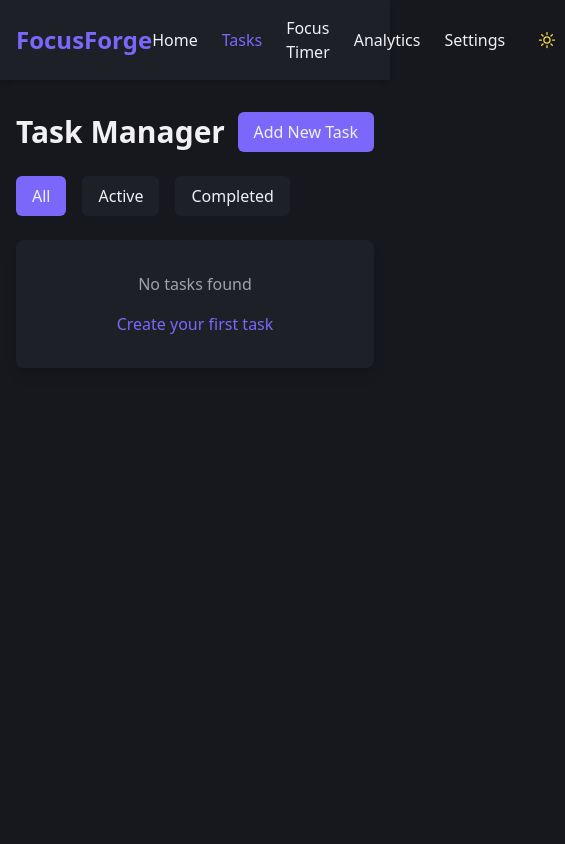
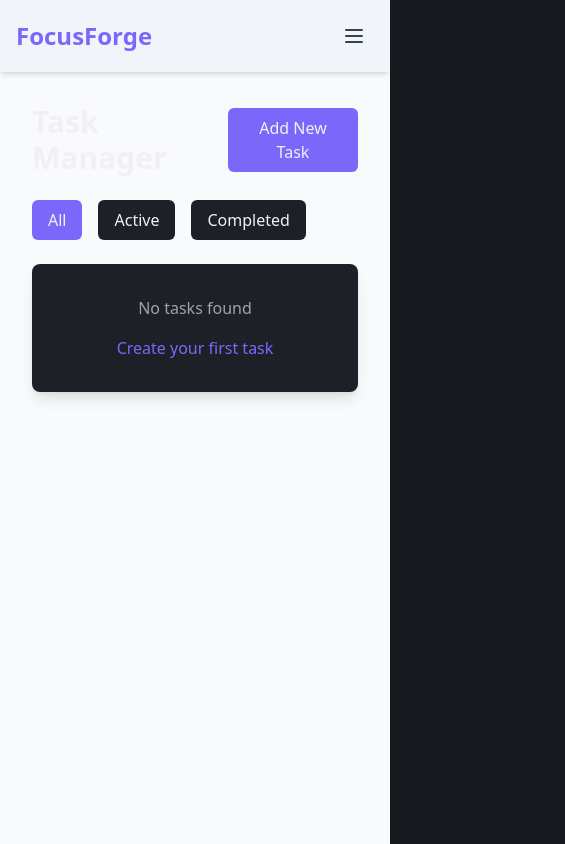
Before and after one commit to abhaysingh-oo7/FocusForge, a React (Vite) app: page /tasks in a window 390 px wide. Shown: the whole page, 565 px wide, since content can reach past the window. Built offline with nearby package versions, Linux system fonts and the light colour scheme.

Commit message:
improved the responsiveness + fixed the theme toggle button

```diff
--- a/src/App.jsx
+++ b/src/App.jsx
@@ -11,9 +11,9 @@ function App() {
   return (
     <AppProvider>
       <Router>
-        <div className="min-h-screen bg-primary text-text">
+        <div className="min-h-screen bg-primary text-text dark:bg-light-primary dark:text-light-text transition-colors duration-200">
           <Navbar />
-          <main>
+          <main className="container mx-auto px-4 sm:px-6 lg:px-8 pb-12">
             <Routes>
               <Route path="/" element={<Dashboard />} />
               <Route path="/tasks" element={<Tasks />} />
--- a/src/components/Navbar.jsx
+++ b/src/components/Navbar.jsx
@@ -1,64 +1,141 @@
+import { useState } from 'react';
 import { Link, useLocation } from 'react-router-dom';
 import { useAppContext } from '../context/AppContext';
+import { Menu, X, Moon, Sun } from 'lucide-react';
 
 const Navbar = () => {
   const { darkMode, toggleDarkMode } = useAppContext();
   const location = useLocation();
+  const [mobileMenuOpen, setMobileMenuOpen] = useState(false);
 
   const isActive = (path) => {
     return location.pathname === path;
   };
 
+  const toggleMobileMenu = () => {
+    setMobileMenuOpen(!mobileMenuOpen);
+  };
+
   return (
-    <nav className="bg-secondary shadow-md">
+    <nav className="bg-secondary shadow-md dark:bg-light-secondary transition-colors duration-200">
       <div className="container-custom py-4">
         <div className="flex items-center justify-between">
           <Link to="/" className="text-2xl font-bold text-accent">
             FocusForge
           </Link>
 
-          <div className="flex items-center space-x-6">
+          {/* Mobile menu button */}
+          <button
+            className="md:hidden p-2 rounded-md focus:outline-none"
+            onClick={toggleMobileMenu}
+            aria-label="Toggle menu"
+          >
+            {mobileMenuOpen ? (
+              <X className="h-6 w-6 text-text dark:text-light-text" />
+            ) : (
+              <Menu className="h-6 w-6 text-text dark:text-light-text" />
+            )}
+          </button>
+
+          {/* Desktop navigation */}
+          <div className="hidden md:flex items-center space-x-6">
             <Link to="/"
-              className={`${isActive('/') ? 'text-accent' : 'text-text hover:text-accent'} transition-colors duration-200`}>
+              className={`${isActive('/') ? 'text-accent' : 'text-text dark:text-light-text hover:text-accent dark:hover:text-accent'} transition-colors duration-200`}>
               Home
             </Link>
 
             <Link to="/tasks"
-              className={`${isActive('/tasks') ? 'text-accent' : 'text-text hover:text-accent'} transition-colors duration-200`}>
+              className={`${isActive('/tasks') ? 'text-accent' : 'text-text dark:text-light-text hover:text-accent dark:hover:text-accent'} transition-colors duration-200`}>
               Tasks
             </Link>
 
             <Link to="/focus"
-              className={`${isActive('/focus') ? 'text-accent' : 'text-text hover:text-accent'} transition-colors duration-200`}>
+              className={`${isActive('/focus') ? 'text-accent' : 'text-text dark:text-light-text hover:text-accent dark:hover:text-accent'} transition-colors duration-200`}>
               Focus Timer
             </Link>
 
             <Link to="/analytics"
-              className={`${isActive('/analytics') ? 'text-accent' : 'text-text hover:text-accent'} transition-colors duration-200`}>
+              className={`${isActive('/analytics') ? 'text-accent' : 'text-text dark:text-light-text hover:text-accent dark:hover:text-accent'} transition-colors duration-200`}>
               Analytics
             </Link>
 
             <Link to="/settings"
-              className={`${isActive('/settings') ? 'text-accent' : 'text-text hover:text-accent'} transition-colors duration-200`}>
+              className={`${isActive('/settings') ? 'text-accent' : 'text-text dark:text-light-text hover:text-accent dark:hover:text-accent'} transition-colors duration-200`}>
               Settings
             </Link>
 
             <button
               onClick={toggleDarkMode}
-              className="ml-2 p-2 rounded-full bg-primary hover:bg-opacity-80 transition-colors duration-200"
+              className="ml-2 p-2 rounded-full bg-primary hover:bg-opacity-80 transition-colors duration-200 dark:bg-light-primary"
+              aria-label={darkMode ? 'Switch to light mode' : 'Switch to dark mode'}
             >
               {darkMode ? (
-                <svg xmlns="http://www.w3.org/2000/svg" fill="none" viewBox="0 0 24 24" strokeWidth={1.5} stroke="currentColor" className="w-5 h-5 text-yellow-300">
-                  <path strokeLinecap="round" strokeLinejoin="round" d="M12 3v2.25m6.364.386-1.591 1.591M21 12h-2.25m-.386 6.364-1.591-1.591M12 18.75V21m-4.773-4.227-1.591 1.591M5.25 12H3m4.227-4.773L5.636 5.636M15.75 12a3.75 3.75 0 1 1-7.5 0 3.75 3.75 0 0 1 7.5 0Z" />
-                </svg>
+                <Sun className="h-5 w-5 text-yellow-300" />
               ) : (
-                <svg xmlns="http://www.w3.org/2000/svg" fill="none" viewBox="0 0 24 24" strokeWidth={1.5} stroke="currentColor" className="w-5 h-5 text-text">
-                  <path strokeLinecap="round" strokeLinejoin="round" d="M21.752 15.002A9.72 9.72 0 0 1 18 15.75c-5.385 0-9.75-4.365-9.75-9.75 0-1.33.266-2.597.748-3.752A9.753 9.753 0 0 0 3 11.25C3 16.635 7.365 21 12.75 21a9.753 9.753 0 0 0 9.002-5.998Z" />
-                </svg>
+                <Moon className="h-5 w-5 text-accent" />
               )}
             </button>
           </div>
         </div>
+
+        {/* Mobile navigation */}
+        {mobileMenuOpen && (
+          <div className="md:hidden mt-4 py-3 border-t border-gray-700 dark:border-gray-200">
+            <div className="flex flex-col space-y-3">
+              <Link to="/"
+                className={`block px-3 py-2 rounded-md ${isActive('/') ? 'bg-primary text-accent' : 'text-text dark:text-light-text'}`}
+                onClick={() => setMobileMenuOpen(false)}
+              >
+                Home
+              </Link>
+
+              <Link to="/tasks"
+                className={`block px-3 py-2 rounded-md ${isActive('/tasks') ? 'bg-primary text-accent' : 'text-text dark:text-light-text'}`}
+                onClick={() => setMobileMenuOpen(false)}
+              >
+                Tasks
+              </Link>
+
+              <Link to="/focus"
+                className={`block px-3 py-2 rounded-md ${isActive('/focus') ? 'bg-primary text-accent' : 'text-text dark:text-light-text'}`}
+                onClick={() => setMobileMenuOpen(false)}
+              >
+                Focus Timer
+              </Link>
+
+              <Link to="/analytics"
+                className={`block px-3 py-2 rounded-md ${isActive('/analytics') ? 'bg-primary text-accent' : 'text-text dark:text-light-text'}`}
+                onClick={() => setMobileMenuOpen(false)}
+              >
+                Analytics
+              </Link>
+
+              <Link to="/settings"
+                className={`block px-3 py-2 rounded-md ${isActive('/settings') ? 'bg-primary text-accent' : 'text-text dark:text-light-text'}`}
+                onClick={() => setMobileMenuOpen(false)}
+              >
+                Settings
+              </Link>
+
+              <div className="flex items-center px-3 py-2">
+                <span className="text-text dark:text-light-text mr-3">
+                  {darkMode ? 'Dark Mode' : 'Light Mode'}
+                </span>
+                <button
+                  onClick={toggleDarkMode}
+                  className="p-2 rounded-full bg-primary hover:bg-opacity-80 transition-colors duration-200 dark:bg-light-primary"
+                  aria-label={darkMode ? 'Switch to light mode' : 'Switch to dark mode'}
+                >
+                  {darkMode ? (
+                    <Sun className="h-5 w-5 text-yellow-300" />
+                  ) : (
+                    <Moon className="h-5 w-5 text-accent" />
+                  )}
+                </button>
+              </div>
+            </div>
+          </div>
+        )}
       </div>
     </nav>
   );
--- a/src/components/Timer.jsx
+++ b/src/components/Timer.jsx
@@ -14,8 +14,16 @@ const Timer = () => {
   const [timeLeft, setTimeLeft] = useState(settings.focusTime * 60); // focusTime in minutes converted to seconds
   const [isActive, setIsActive] = useState(false);
   const [mode, setMode] = useState('focus'); // 'focus' or 'break'
-  const [cycles, setCycles] = useState(0);
+  const [cycles, setCycles] = useState(() => {
+    const savedCycles = localStorage.getItem('focusforge_cycles');
+    return savedCycles ? parseInt(savedCycles) : 0;
+  });
   const audioRef = useRef(null);
+
+  // Save cycles to localStorage when they change
+  useEffect(() => {
+    localStorage.setItem('focusforge_cycles', cycles.toString());
+  }, [cycles]);
 
   useEffect(() => {
     let interval = null;
@@ -25,24 +33,31 @@ const Timer = () => {
         setTimeLeft(timeLeft => timeLeft - 1);
       }, 1000);
     } else if (isActive && timeLeft === 0) {
-      audioRef.current.play();
+      if (audioRef.current) {
+        audioRef.current.play().catch(e => console.log('Audio playback error:', e));
+      }
       handleCycleComplete();
     } else {
       clearInterval(interval);
     }
 
-    return () => clearInterval(interval);
+    return () => {
+      if (interval) clearInterval(interval);
+    };
   }, [isActive, timeLeft]);
 
   // Effect to update timer when settings change
   useEffect(() => {
-    const handleStorageChange = () => {
-      const newSettings = getSettings();
-      if (!isActive) {
-        if (mode === 'focus') {
-          setTimeLeft(newSettings.focusTime * 60);
-        } else {
-          setTimeLeft(cycles % 4 === 0 ? 15 * 60 : newSettings.breakTime * 60);
+    const handleStorageChange = (e) => {
+      if (e.key === 'focusforge_settings') {
+        const newSettings = getSettings();
+        if (!isActive) {
+          if (mode === 'focus') {
+            setTimeLeft(newSettings.focusTime * 60);
+          } else {
+            const isLongBreak = cycles > 0 && cycles % 4 === 0;
+            setTimeLeft(isLongBreak ? 15 * 60 : newSettings.breakTime * 60);
+          }
         }
       }
     };
@@ -53,11 +68,17 @@ const Timer = () => {
 
   const handleCycleComplete = () => {
     const currentSettings = getSettings();
+    setIsActive(false);
+
     if (mode === 'focus') {
       // Completed a focus session, switch to break
-      setCycles(cycles + 1);
+      const newCycles = cycles + 1;
+      setCycles(newCycles);
       setMode('break');
-      setTimeLeft(cycles % 4 === 0 ? 15 * 60 : currentSettings.breakTime * 60); // Long break every 4 cycles
+
+      // Determine if this should be a long break (every 4th cycle)
+      const isLongBreak = newCycles % 4 === 0;
+      setTimeLeft(isLongBreak ? 15 * 60 : currentSettings.breakTime * 60);
     } else {
       // Completed a break, switch to focus
       setMode('focus');
@@ -75,7 +96,8 @@ const Timer = () => {
     if (mode === 'focus') {
       setTimeLeft(currentSettings.focusTime * 60);
     } else {
-      setTimeLeft(cycles % 4 === 0 ? 15 * 60 : currentSettings.breakTime * 60);
+      const isLongBreak = cycles > 0 && cycles % 4 === 0;
+      setTimeLeft(isLongBreak ? 15 * 60 : currentSettings.breakTime * 60);
     }
   };
 
@@ -94,23 +116,27 @@ const Timer = () => {
 
   const getProgressPercentage = () => {
     const currentSettings = getSettings();
+    const isLongBreak = cycles > 0 && cycles % 4 === 0;
     const totalTime = mode === 'focus' ?
       currentSettings.focusTime * 60 :
-      (cycles % 4 === 0 ? 15 * 60 : currentSettings.breakTime * 60);
+      (isLongBreak ? 15 * 60 : currentSettings.breakTime * 60);
+
     return ((totalTime - timeLeft) / totalTime) * 100;
   };
 
+  const isLongBreak = cycles > 0 && cycles % 4 === 0;
+
   return (
-    <div className="card mx-auto max-w-md">
-      <h2 className="text-2xl font-bold text-center mb-6 text-accent">
-        {mode === 'focus' ? 'Focus Time' : cycles % 4 === 0 ? 'Long Break' : 'Short Break'}
+    <div className="card mx-auto max-w-md w-full md:w-auto dark:bg-light-secondary">
+      <h2 className="text-2xl font-bold text-center mb-6 text-accent dark:text-accent">
+        {mode === 'focus' ? 'Focus Time' : isLongBreak ? 'Long Break' : 'Short Break'}
       </h2>
 
       <div className="relative w-64 h-64 mx-auto mb-8">
         <svg className="w-full h-full" viewBox="0 0 100 100">
           {/* Background circle */}
           <circle
-            className="text-secondary stroke-current"
+            className="text-secondary stroke-current dark:text-light-primary"
             strokeWidth="4"
             cx="50"
             cy="50"
@@ -138,7 +164,7 @@ const Timer = () => {
             y="50"
             dominantBaseline="middle"
             textAnchor="middle"
-            className="text-2xl font-bold fill-current text-text"
+            className="text-2xl font-bold fill-current text-text dark:text-light-text"
           >
             {formatTime()}
           </text>
@@ -148,37 +174,37 @@ const Timer = () => {
             y="65"
             dominantBaseline="middle"
             textAnchor="middle"
-            className="text-xs fill-current text-textSecondary"
+            className="text-xs fill-current text-textSecondary dark:text-light-textSecondary"
           >
             {mode === 'focus' ? 'Stay focused' : 'Take a break'}
           </text>
         </svg>
       </div>
 
-      <div className="flex justify-center space-x-4 mb-4">
+      <div className="flex flex-wrap justify-center gap-4 mb-4">
         <button
           onClick={toggleTimer}
-          className="btn"
+          className="btn dark:bg-accent dark:text-white"
         >
           {isActive ? 'Pause' : 'Start'}
         </button>
 
         <button
           onClick={resetTimer}
-          className="px-4 py-2 rounded-md bg-secondary text-text font-medium hover:bg-opacity-80 transition-all duration-200"
+          className="px-4 py-2 rounded-md bg-secondary text-text font-medium hover:bg-opacity-80 transition-all duration-200 dark:bg-light-primary dark:text-light-text"
         >
           Reset
         </button>
 
         <button
           onClick={skipSession}
-          className="px-4 py-2 rounded-md bg-secondary text-text font-medium hover:bg-opacity-80 transition-all duration-200"
+          className="px-4 py-2 rounded-md bg-secondary text-text font-medium hover:bg-opacity-80 transition-all duration-200 dark:bg-light-primary dark:text-light-text"
         >
           Skip
         </button>
       </div>
 
-      <div className="text-center text-textSecondary">
+      <div className="text-center text-textSecondary dark:text-light-textSecondary">
         <p>Completed cycles: {cycles}</p>
         <p className="text-xs mt-1">Every 4 cycles you get a long break</p>
       </div>
--- a/src/context/AppContext.jsx
+++ b/src/context/AppContext.jsx
@@ -10,11 +10,24 @@ export const AppProvider = ({ children }) => {
     return savedTasks ? JSON.parse(savedTasks) : [];
   });
 
-  const [darkMode, setDarkMode] = useState(true);
+  const [darkMode, setDarkMode] = useState(() => {
+    const savedDarkMode = localStorage.getItem('focusforge_darkMode');
+    return savedDarkMode ? JSON.parse(savedDarkMode) : true;
+  });
 
   useEffect(() => {
     localStorage.setItem('focusforge_tasks', JSON.stringify(tasks));
   }, [tasks]);
+
+  useEffect(() => {
+    localStorage.setItem('focusforge_darkMode', JSON.stringify(darkMode));
+    // Apply dark mode to the document element
+    if (darkMode) {
+      document.documentElement.classList.add('dark');
+    } else {
+      document.documentElement.classList.remove('dark');
+    }
+  }, [darkMode]);
 
   const addTask = (task) => {
     setTasks([...tasks, { ...task, id: Date.now().toString(), completed: false }]);
--- a/tailwind.config.js
+++ b/tailwind.config.js
@@ -4,6 +4,7 @@ export default {
     "./index.html",
     "./src/**/*.{js,ts,jsx,tsx}",
   ],
+  darkMode: 'class',
   theme: {
     extend: {
       colors: {
@@ -12,6 +13,10 @@ export default {
         'accent': '#7c67fb',
         'text': '#f1f1f3',
         'textSecondary': '#a1a1aa',
+        'light-primary': '#f8fafc',
+        'light-secondary': '#f1f5f9',
+        'light-text': '#334155',
+        'light-textSecondary': '#64748b',
       },
     },
   },
```
